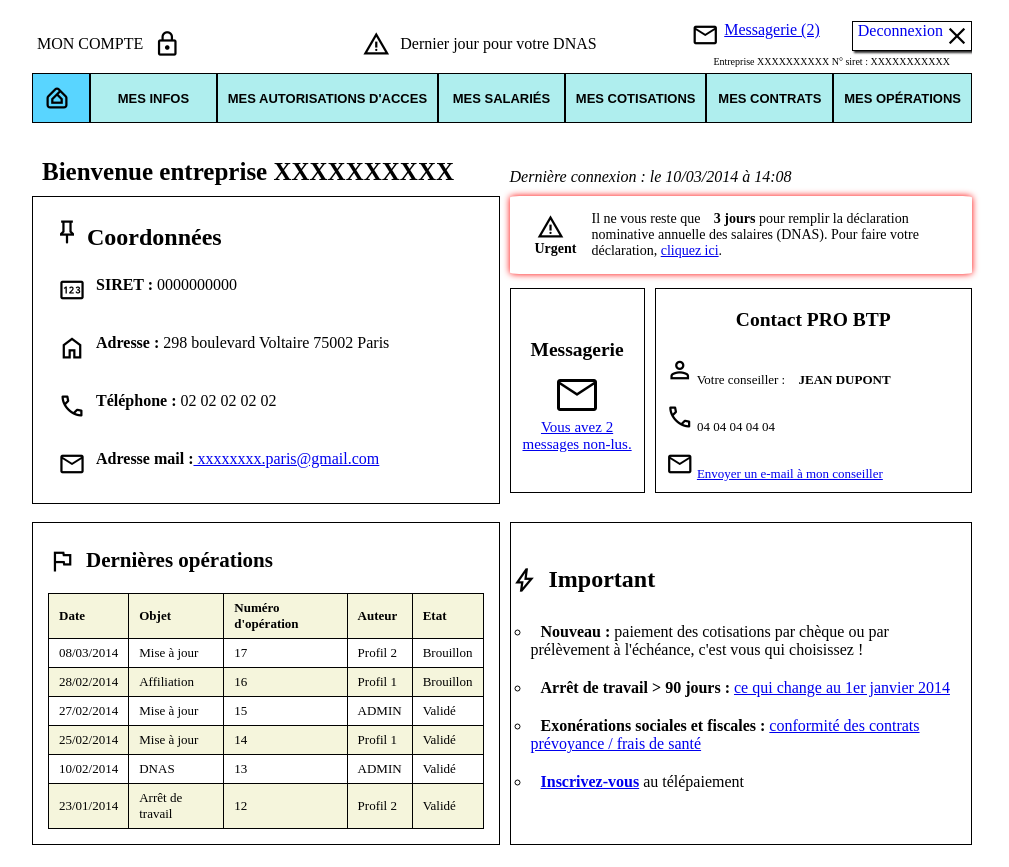
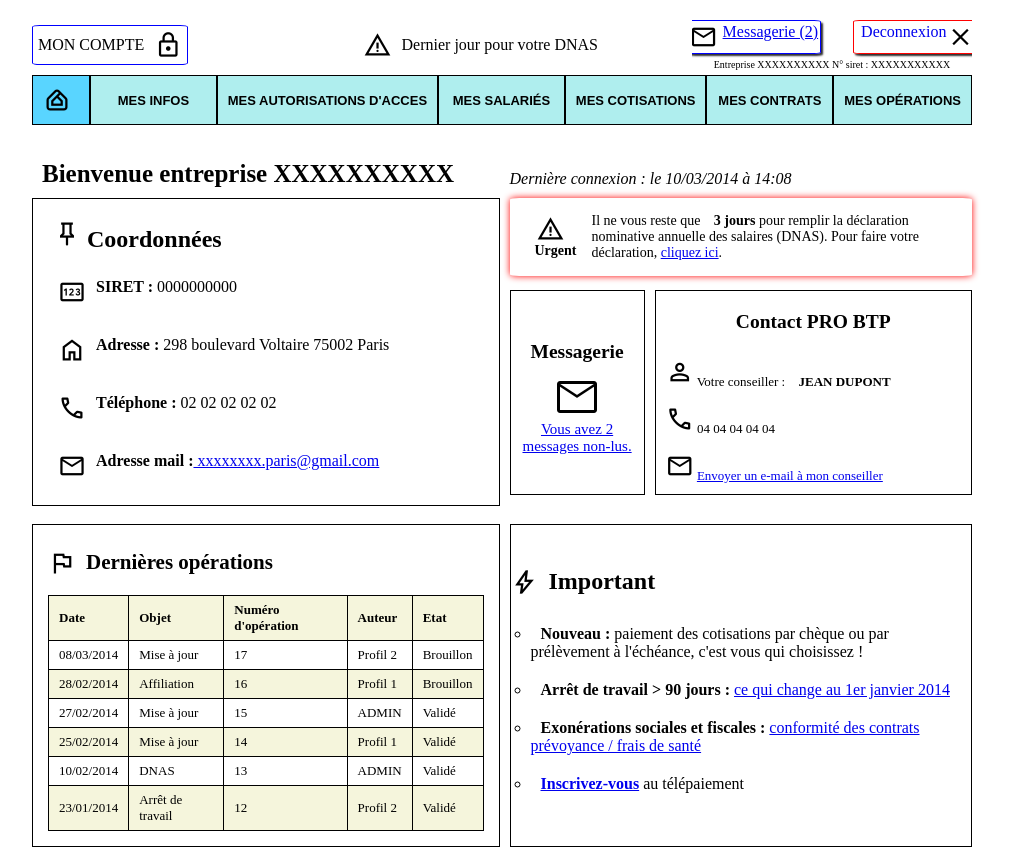
Before and after one commit to FabienneSaubert/maquette_CSS-et-Bootstrap_version, a plain HTML site: page maquette_CSS_pur/index.html in a window 1280 px wide. Shown: the whole page, without its empty margins (138-1147 px from the left). Drawn offline with nearby package versions, Linux system fonts and the light colour scheme.

Commit message:
Ajout d'effet sur boutons header

```diff
--- a/maquette_CSS_pur/style.css
+++ b/maquette_CSS_pur/style.css
@@ -42,6 +42,8 @@ strong {
   padding: 5px;
   align-self: center;
   white-space: nowrap;
+  border-radius: 5%;
+  border: 1px solid blue;
 }
 
 #moncompte a {
@@ -49,9 +51,9 @@ strong {
   color: black;
 }
 
-#moncompte a:hover {
+#moncompte:hover {
   text-decoration: underline;
-  color: blue;
+  background-color: rgb(127, 174, 255);
 }
 
 #moncompte .material-symbols-outlined {
@@ -154,19 +156,33 @@ strong {
 }
 
 #messagelink {
+  padding: 2px;
   display: flex;
   justify-content: center;
   align-content: center;
   gap: 5px;
   white-space: nowrap;
+  border: 1px solid blue;
+  border-radius: 5%;
+  box-shadow: 2px 2px 2px rgb(45, 44, 45);
+}
+
+#messagelink:hover {
+  background-color: rgb(127, 174, 255);
 }
 
 #decolink {
+  padding: 2px;
   display: flex;
   justify-content: center;
   align-content: center;
-  border: 1px solid;
+  border: 1px solid red;
+  border-radius: 5%;
   box-shadow: 2px 2px 2px rgb(45, 44, 45);
+}
+
+#decolink:hover {
+  background-color: rgb(255, 132, 132);
 }
 
 #decolink a {
```
